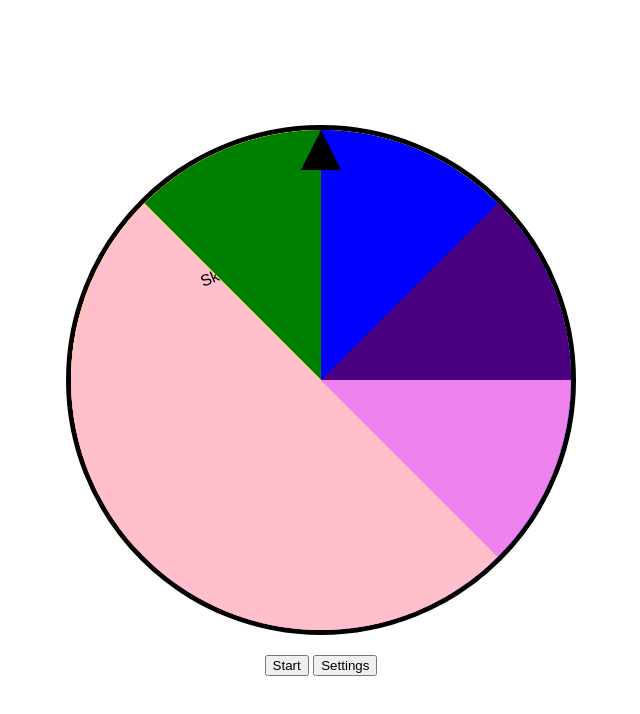
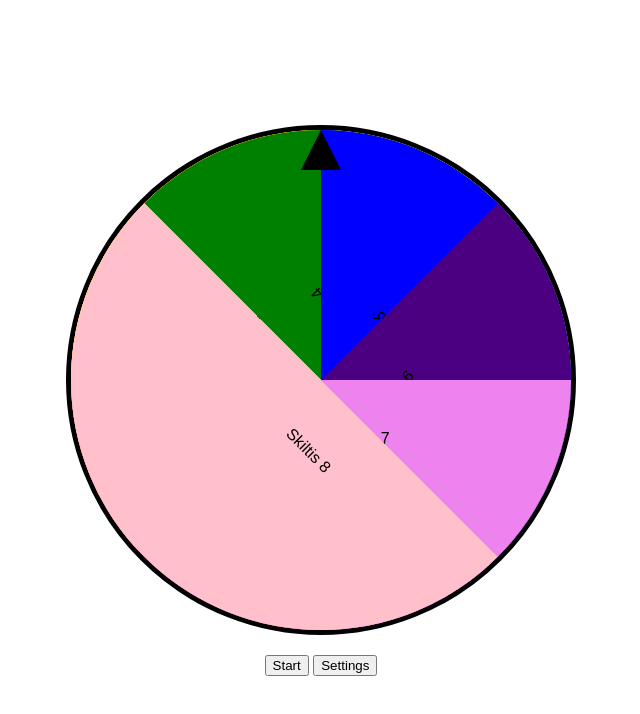
Before and after one commit to LaimesRatas/Onemoretime, a plain HTML site: page index.html in a window 1280 px wide. Shown: the whole page, without its empty margins (319-959 px from the left). Drawn offline with Linux system fonts and the light colour scheme.

Commit message:
Update index.html

```diff
--- a/index.html
+++ b/index.html
@@ -28,6 +28,15 @@
             height: 100%;
             transform-origin: 100% 50%;
             clip-path: polygon(0 0, 100% 0, 100% 100%, 0 100%);
+        }
+        .slice div {
+            position: absolute;
+            top: 50%;
+            left: 100%;
+            transform: translate(-50%, -50%) rotate(90deg);
+            transform-origin: 0 0;
+            width: 100px;
+            text-align: center;
         }
         #pointer {
             position: absolute;
@@ -116,8 +125,6 @@
                 sliceDiv.style.backgroundColor = slice.color;
                 sliceDiv.style.transform = `rotate(${index * sliceAngle}deg)`;
                 const text = document.createElement('div');
-                text.style.transform = `rotate(${sliceAngle / 2}deg) translateX(100%) translateY(-50%)`;
-                text.style.transformOrigin = '0 50%';
                 text.textContent = slice.text;
                 sliceDiv.appendChild(text);
                 wheel.appendChild(sliceDiv);
```
